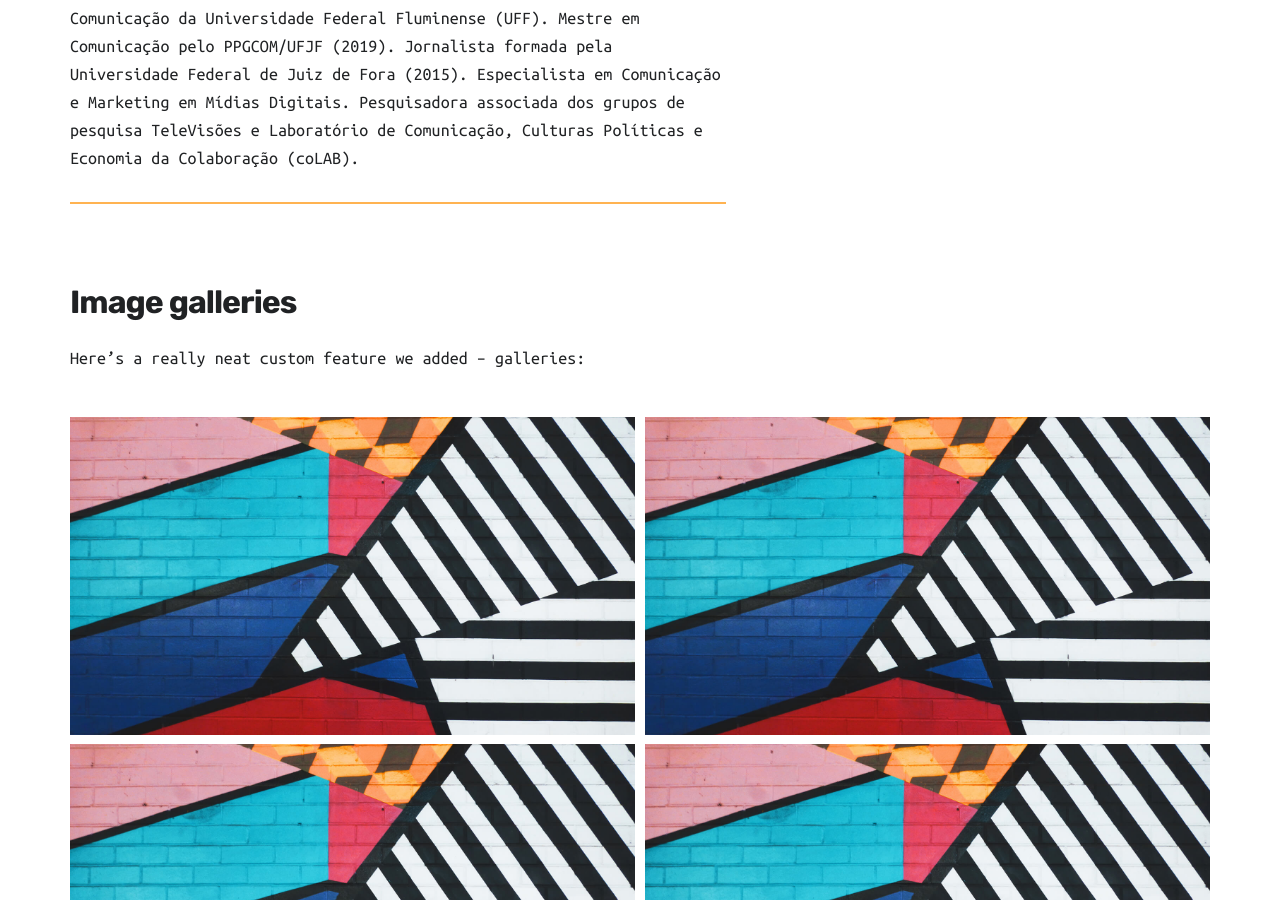
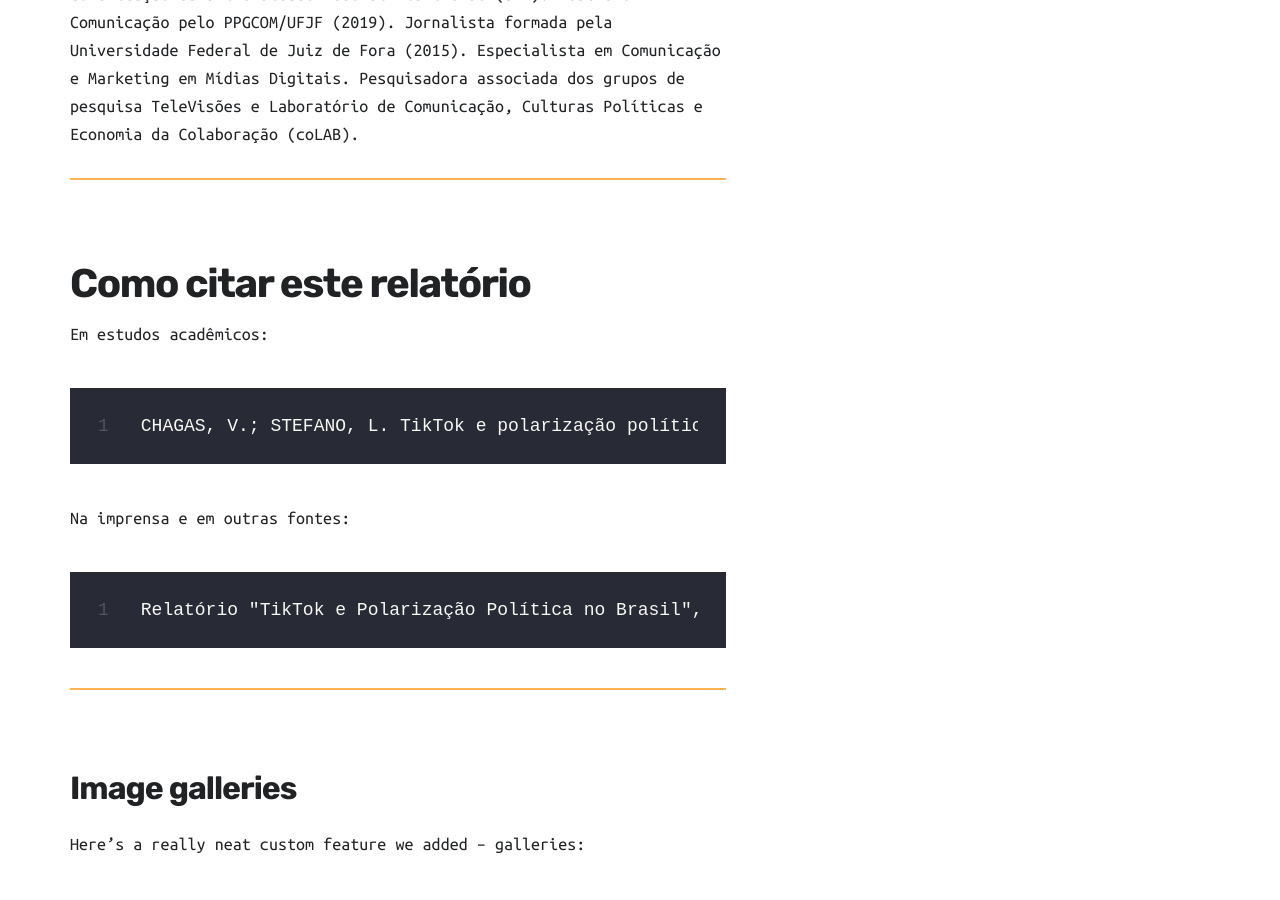
Before and after one commit to coLAB-UFF/ddoslab, a Jekyll site: the page built from _projects/2022-07-01-demo-project.md, in a window 1280 px wide and 900 px high, scrolled down 6893 px. Built offline with Jekyll 4.4.1, drawn with Linux system fonts in a browser that asks for light colours; nearby versions of some CDN libraries; some of the changed text lies outside the part shown.

Commit message:
Update 2022-07-01-demo-project.md

````diff
--- a/_projects/2022-07-01-demo-project.md
+++ b/_projects/2022-07-01-demo-project.md
@@ -13,7 +13,7 @@ gallery_images:
   - data_tiktok_report5.jpg
 ---
 
-[![DOI:10.56465/ddoslab.2022.001](http://img.shields.io/badge/DOI-10.56465/ddoslab.2022.001-FFB351.svg) height="20"](https://dx.doi.org/10.56465/ddoslab.2022.001)
+[![DOI:10.56465/ddoslab.2022.001](http://img.shields.io/badge/DOI-10.56465/ddoslab.2022.001-FFB351.svg)](https://dx.doi.org/10.56465/ddoslab.2022.001)
 
 ![](/images/data_tiktok_report.jpg)
 
@@ -43,18 +43,15 @@ Analisar como direita e esquerda utilizam o TikTok pode elucidar uma série de a
 
 ### Notas Metodológicas
 
+Ooo
 
-
+---
 
 ### Créditos
 
-Autores: **Viktor Chagas**<a href="https://orcid.org/0000-0001-5727-2427">
-<img alt="ORCID logo" src="https://info.orcid.org/wp-content/uploads/2019/11/orcid_16x16.png" width="16" height="16" />
-https://orcid.org/0000-0001-2345-6789
-</a> e **Luiza de Mello Stefano**<a href="https://orcid.org/0000-0001-5727-2427">
-<img alt="ORCID logo" src="https://info.orcid.org/wp-content/uploads/2019/11/orcid_16x16.png" width="16" height="16" />
-https://orcid.org/0000-0001-2345-6789
-</a>
+Autores: **Viktor Chagas**<a href="https://orcid.org/0000-0002-1806-6062">
+<img alt="ORCID logo" src="https://info.orcid.org/wp-content/uploads/2019/11/orcid_16x16.png" width="16" height="16" /></a> e **Luiza de Mello Stefano**<a href="https://orcid.org/0000-0002-3250-8437">
+<img alt="ORCID logo" src="https://info.orcid.org/wp-content/uploads/2019/11/orcid_16x16.png" width="16" height="16" /></a>
 Ilustrações: **Daniel Rios**
 Diagramação: **Daniel Rios**
 
@@ -62,7 +59,21 @@ Diagramação: **Daniel Rios**
 
 **Luiza de Mello** Stefano é doutoranda no Programa de Pós-Graduação em Comunicação da Universidade Federal Fluminense (UFF). Mestre em Comunicação pelo PPGCOM/UFJF (2019). Jornalista formada pela Universidade Federal de Juiz de Fora (2015). Especialista em Comunicação e Marketing em Mídias Digitais. Pesquisadora associada dos grupos de pesquisa TeleVisões e Laboratório de Comunicação, Culturas Políticas e Economia da Colaboração (coLAB).
 
+---
 
+### Como citar este relatório
+
+Em estudos acadêmicos:
+
+```
+CHAGAS, V.; STEFANO, L. TikTok e polarização política no Brasil. Niterói: coLAB/UFF, 2022. 66 p. (Série DDoS Lab). doi:10.56465/ddoslab.2022.001
+```
+
+Na imprensa e em outras fontes:
+
+```
+Relatório "TikTok e Polarização Política no Brasil", de autoria de Viktor Chagas e Luiza de Mello Stefano, pesquisadores do Laboratório de Pesquisa em Comunicação, Culturas Políticas e Economia da Colaboração (coLAB) da Universidade Federal Fluminense.
+```
 
 ---
 
````
